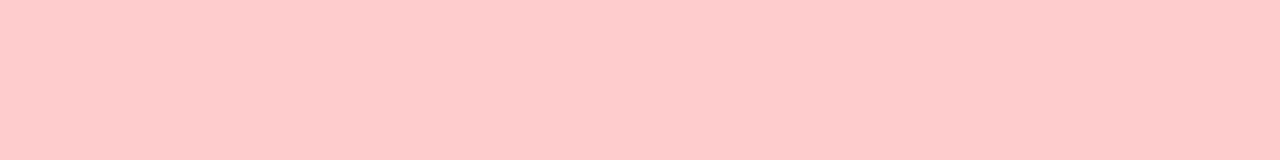
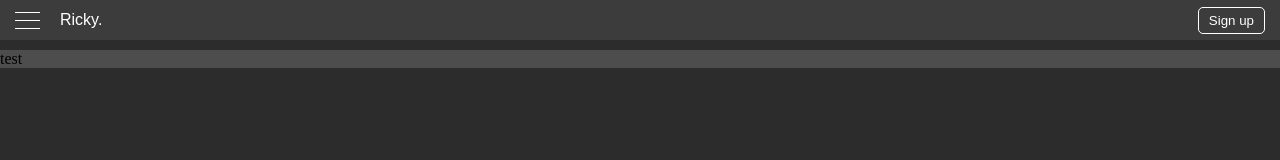
Before and after one commit to BG00000/Ricky, a plain HTML site: page v1.0/index.html in a window 1280 px wide. Drawn offline with Linux system fonts and the light colour scheme; a web font is replaced by a local one.

Commit message:
structure of things

```diff
--- a/v1.0/index.html
+++ b/v1.0/index.html
@@ -19,9 +19,30 @@
     <section id="loading-cover"></section>
 
     <section id="content-area">
-        <div id="top-bar-area">
-            <div></div>
+        <div id="nav-bar-area">
+            <div id="nav-bar">
+                <div id="left-box">
+                    <div id="burger-menu">
+                        <div></div>
+                        <div></div>
+                        <div></div>
+                    </div>
+                    <p>Ricky.</p>
+                </div>
+                <div id="right-box">
+                    <button>Sign up</button>
+                </div>
+            </div>
         </div>
+
+        <div id="main-content-box">
+            <div id="main-content">
+                test
+            </div>
+        </div>
+
+
+
     </section>
 
     <script src="scriptLoad.js"></script>
--- a/v1.0/scriptLoad.js
+++ b/v1.0/scriptLoad.js
@@ -5,6 +5,8 @@
 
 //     let array = []
 //     let loadWord = 'Ricky.'
+
+//     loadingCover.style.backgroundColor = 'black'
 
 //     for(let i = 0; i < loadWord.length; i++) {
 //         array.push(loadWord[i])
--- a/v1.0/styleLoad.css
+++ b/v1.0/styleLoad.css
@@ -8,8 +8,7 @@
 }
 
 #loading-cover {
-
-    display: none; /* remove for loading animation */
+    display: none;
 
     position: fixed;
     z-index: 998;
--- a/v1.0/styleMain.css
+++ b/v1.0/styleMain.css
@@ -1,5 +1,7 @@
-:root.standardTheme {
-    --reloadAnimationBgc: rgb(255, 255, 255);
+:root {
+    --mainContent: rgb(44, 44, 44);
+    --navBarBgc: rgb(60, 60, 60);
+    --navText: rgb(255, 255, 255);
 }
 
 * {
@@ -14,14 +16,94 @@ body {
     align-items: center;
     word-wrap: break-word;
     height: 100vh;
+    background-color: var(--mainContent);
 }
 
 #content-area {
-    background-color: rgb(255, 203, 203);
+    background-color: var(--mainContent);
     height: 100%;
-    width: 100%;
+
+    display: flex;
+    flex: 1;
+    flex-direction: column;
+    gap: 10px;
 }
 
-#top-bar-area {
-    background-color: lightcyan;
+#nav-bar-area {
+    background-color: var(--navBarBgc);
+    display: flex;
+    min-height: 40px;
+    justify-content: center;
+    padding: 0px 15px 0px 15px;
 }
+
+#nav-bar {
+    display: flex;
+    align-items: center;
+    max-width: 1500px;
+    flex: 1;
+    color: var(--navText);
+    font-family: Arial, Helvetica, sans-serif;
+}
+
+#nav-bar div {
+    display: flex;
+    flex: 1;
+}
+
+#right-box {
+    justify-content: end;
+    display: flex;
+    height: 100%;
+    align-items: center;
+}
+
+#left-box {
+    display: flex;
+    justify-content: start;
+    height: 100%;
+    align-items: center;
+    gap: 20px;
+}
+
+#burger-menu {
+    display: flex;
+    flex-direction: column;
+    gap: 7px;
+    max-width: 25px;
+    height: 100%;
+    justify-content: center;
+    cursor: pointer;
+}
+
+#burger-menu div {
+    background-color: rgb(255, 255, 255);
+    max-height: 1px;
+}
+
+#right-box button {
+    color: rgb(255, 255, 255);
+    background-color: transparent;
+    border: 1px solid rgb(255, 255, 255);
+    padding: 5px 10px;
+    border-radius: 5px;
+    cursor: pointer;
+    transition: background-color 0.15s ease-in-out;
+}
+
+#right-box button:hover {
+    background-color: rgb(41, 41, 41);
+}
+
+#main-content {
+    max-width: 1500px;
+    width: 100%;
+    background-color: rgb(77, 77, 77);
+}
+
+#main-content-box {
+    display: flex;
+    flex-direction: column;
+    align-items: center;
+    flex: 1;
+}
```
